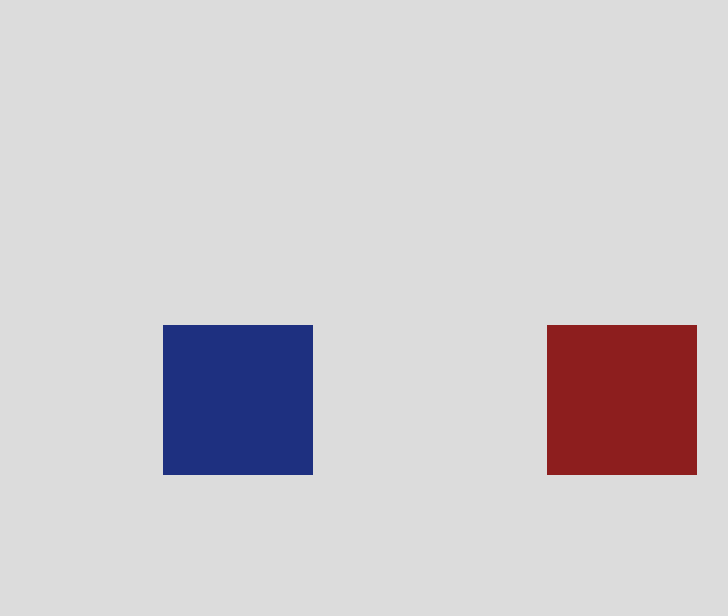
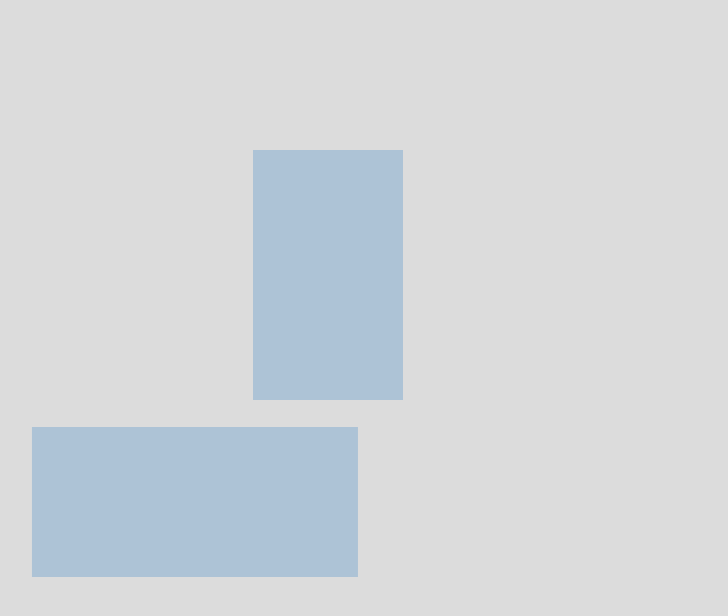
Before and after one commit to pinkmarshmallow/backsthesis.work, a plain HTML site: page index.html in a window 1280 px wide. Shown: the whole page, without its empty margins (402-1130 px from the left). Drawn offline with Linux system fonts and the light colour scheme.

Commit message:
Update main.css

```diff
--- a/main.css
+++ b/main.css
@@ -4,33 +4,33 @@ body {
 
 
 .square {
-    height: 150px;
+    height: 250px;
     width:150px;
-    background-color: aqua;
+    background-color: #adc3d6;
     position: fixed;
     top: 50%;
     left: 20%;
-    transform: translate(-50%, -50%);
+    transform: translate(180%, -100%);
 }
 
 .square2 {
-    height: 150px;
+    height: 250px;
     width:150px;
-    background-color: rgba(22, 41, 124, 0.96);
+    background-color: #adc3d6;
     position: fixed;
     top: 50%;
     left: 50%;
-    transform: translate(-50%, -50%);
+    transform: translate(10%, -100%);
 }
 
 .square3 {
     height: 150px;
-    width:150px;
-    background-color: #8d1e1e;
+    width:326px;
+    background-color: #adc3d6;
     position: fixed;
     top: 50%;
     left: 80%;
-    transform: translate(-50%, -50%);
+    transform: translate(-181%, 18%);
 }
 
 .button1 {
```
